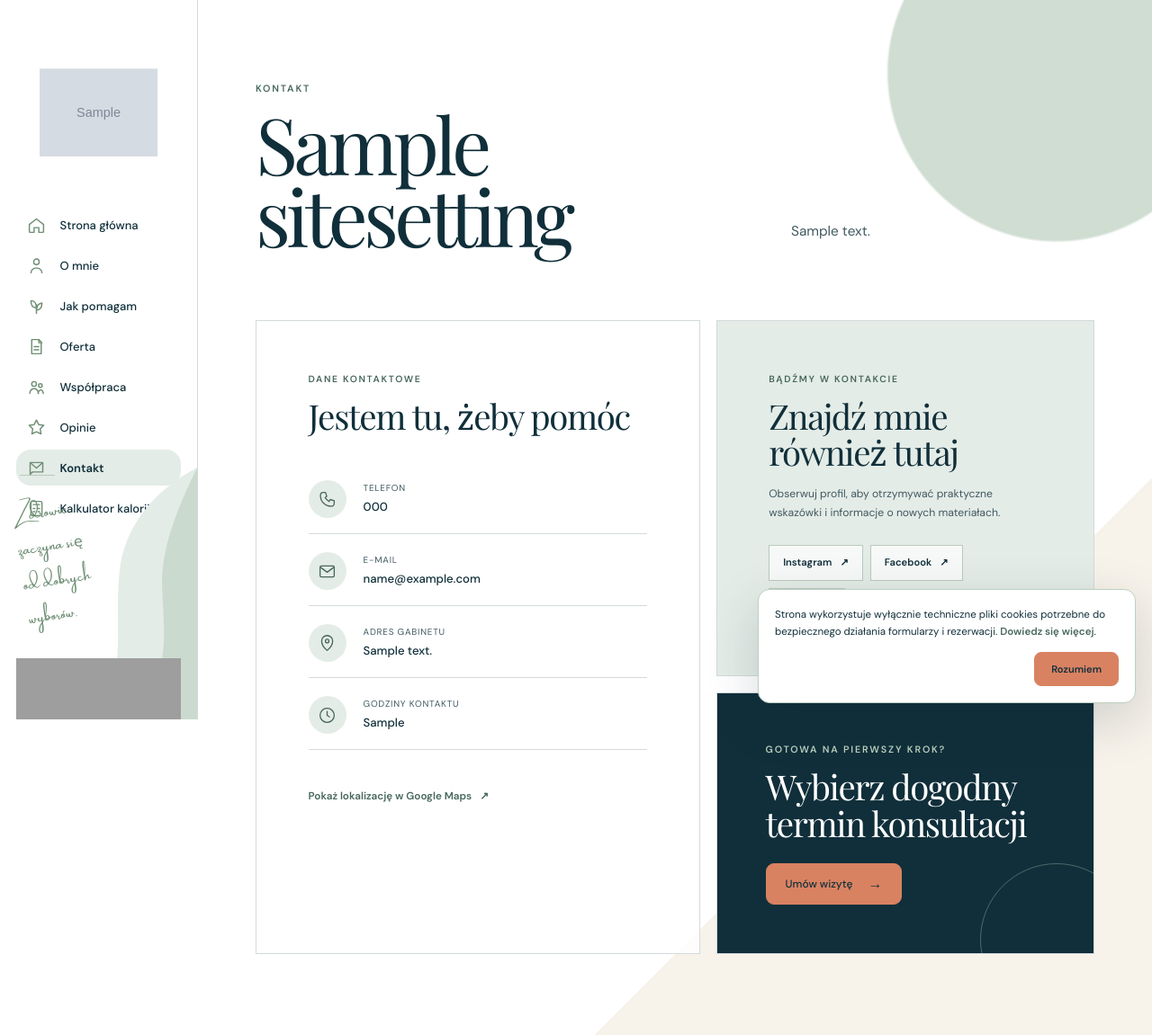
After one commit to BartoszPoluszczyk/Monika-WebSite, a Django app: page /kontakt/ in a window 1280 px wide. The commit adds this page. Shown: the whole page at 90% size. Run offline with Django 5.2, Linux system fonts and the light colour scheme; tables that the repository leaves empty hold one stand-in row (values such as "Sample post"); grey boxes marked "Sample" are stand-in pictures; some web fonts are replaced; grey boxes are pictures that could not be loaded.

Commit message:
Add admin-managed contact page

```diff
--- a/main/templates/main/about.html
+++ b/main/templates/main/about.html
@@ -130,7 +130,7 @@
                 Umów konsultację i sprawdźmy, jak mogę Ci pomóc.
             </p>
 
-            <a href="#" class="button-primary mt-2">
+            <a href="{% url 'contact' %}" class="button-primary mt-2">
                 Skontaktuj się
             </a>
 
--- a/main/templates/main/base.html
+++ b/main/templates/main/base.html
@@ -25,9 +25,9 @@
 
     <link
         rel="stylesheet"
-        href="{% static 'css/style.css' %}?v=seamless-sections-20260923"
+        href="{% static 'css/style.css' %}?v=contact-page-20260923"
     >
-    <link rel="stylesheet" href="{% static 'css/navigation.css' %}?v=navbar-photo-complete-20260910">
+    <link rel="stylesheet" href="{% static 'css/navigation.css' %}?v=contact-link-20260923">
     <link rel="preload" href="{% static 'fonts/amsterdam-one.ttf' %}" as="font" type="font/ttf" crossorigin>
 
     {% block extra_css %}{% endblock %}
--- /dev/null
+++ b/main/templates/main/contact.html
@@ -0,0 +1,106 @@
+{% extends "main/base.html" %}
+
+{% block title %}Kontakt | Dietetyk Monika{% endblock %}
+
+{% block content %}
+<section class="contact-page">
+    <div class="contact-page-inner">
+        <header class="contact-hero">
+            <div>
+                <p class="section-eyebrow">Kontakt</p>
+                <h1>{{ site_settings.contact_heading|default:"Porozmawiajmy o Twoim zdrowiu" }}</h1>
+            </div>
+            <p class="contact-hero-description">
+                {{ site_settings.contact_description|default:"Skontaktuj się ze mną w najwygodniejszy dla Ciebie sposób." }}
+            </p>
+        </header>
+
+        <div class="contact-layout">
+            <section class="contact-card contact-card--details" aria-labelledby="contact-details-title">
+                <p class="contact-card-kicker">Dane kontaktowe</p>
+                <h2 id="contact-details-title">Jestem tu, żeby pomóc</h2>
+
+                <address class="contact-methods">
+                    {% if site_settings.contact_phone %}
+                        <a class="contact-method" href="tel:{{ site_settings.contact_phone }}">
+                            <span class="contact-method-icon" aria-hidden="true">
+                                <svg viewBox="0 0 24 24"><path d="M7 3h3l1.5 5-2 1.5a15 15 0 0 0 5 5L16 12l5 1.5v3c0 2-1.5 4-4 4C9.5 20.5 3.5 14.5 3.5 7 3.5 4.5 5 3 7 3Z"/></svg>
+                            </span>
+                            <span><small>Telefon</small><strong>{{ site_settings.contact_phone }}</strong></span>
+                        </a>
+                    {% endif %}
+
+                    {% if site_settings.contact_email %}
+                        <a class="contact-method" href="mailto:{{ site_settings.contact_email }}">
+                            <span class="contact-method-icon" aria-hidden="true">
+                                <svg viewBox="0 0 24 24"><rect x="3" y="5" width="18" height="14" rx="1.5"/><path d="m4 7 8 6 8-6"/></svg>
+                            </span>
+                            <span><small>E-mail</small><strong>{{ site_settings.contact_email }}</strong></span>
+                        </a>
+                    {% endif %}
+
+                    {% if site_settings.contact_address %}
+                        <div class="contact-method">
+                            <span class="contact-method-icon" aria-hidden="true">
+                                <svg viewBox="0 0 24 24"><path d="M12 21s7-6 7-12a7 7 0 1 0-14 0c0 6 7 12 7 12Z"/><circle cx="12" cy="9" r="2.2"/></svg>
+                            </span>
+                            <span><small>Adres gabinetu</small><strong>{{ site_settings.contact_address|linebreaksbr }}</strong></span>
+                        </div>
+                    {% endif %}
+
+                    {% if site_settings.contact_hours %}
+                        <div class="contact-method">
+                            <span class="contact-method-icon" aria-hidden="true">
+                                <svg viewBox="0 0 24 24"><circle cx="12" cy="12" r="9"/><path d="M12 7v5l3 2"/></svg>
+                            </span>
+                            <span><small>Godziny kontaktu</small><strong>{{ site_settings.contact_hours|linebreaksbr }}</strong></span>
+                        </div>
+                    {% endif %}
+                </address>
+
+                {% if not site_settings.contact_phone and not site_settings.contact_email and not site_settings.contact_address and not site_settings.contact_hours %}
+                    <p class="contact-empty">Dane kontaktowe pojawią się tutaj wkrótce.</p>
+                {% endif %}
+
+                {% if site_settings.google_maps_url %}
+                    <a class="contact-map-link" href="{{ site_settings.google_maps_url }}" target="_blank" rel="noopener noreferrer">
+                        Pokaż lokalizację w Google Maps <span aria-hidden="true">↗</span>
+                    </a>
+                {% endif %}
+            </section>
+
+            <aside class="contact-side">
+                <section class="contact-card contact-card--social" aria-labelledby="contact-social-title">
+                    <p class="contact-card-kicker">Bądźmy w kontakcie</p>
+                    <h2 id="contact-social-title">Znajdź mnie również tutaj</h2>
+                    <p>Obserwuj profil, aby otrzymywać praktyczne wskazówki i informacje o nowych materiałach.</p>
+
+                    <div class="contact-social-links">
+                        {% if site_settings.instagram_url %}
+                            <a href="{{ site_settings.instagram_url }}" target="_blank" rel="noopener noreferrer">Instagram <span aria-hidden="true">↗</span></a>
+                        {% endif %}
+                        {% if site_settings.facebook_url %}
+                            <a href="{{ site_settings.facebook_url }}" target="_blank" rel="noopener noreferrer">Facebook <span aria-hidden="true">↗</span></a>
+                        {% endif %}
+                        {% if site_settings.tiktok_url %}
+                            <a href="{{ site_settings.tiktok_url }}" target="_blank" rel="noopener noreferrer">TikTok <span aria-hidden="true">↗</span></a>
+                        {% endif %}
+                    </div>
+
+                    {% if not site_settings.instagram_url and not site_settings.facebook_url and not site_settings.tiktok_url %}
+                        <p class="contact-empty">Linki do profili społecznościowych zostaną uzupełnione wkrótce.</p>
+                    {% endif %}
+                </section>
+
+                <section class="contact-booking-card">
+                    <p class="section-eyebrow">Gotowa na pierwszy krok?</p>
+                    <h2>Wybierz dogodny termin konsultacji</h2>
+                    <a class="button-primary" href="{% url 'booking:book' %}">
+                        Umów wizytę <span class="button-arrow" aria-hidden="true">→</span>
+                    </a>
+                </section>
+            </aside>
+        </div>
+    </div>
+</section>
+{% endblock %}
--- a/main/templates/main/partials/footer.html
+++ b/main/templates/main/partials/footer.html
@@ -5,6 +5,7 @@
             <p>Indywidualna dietoterapia i świadome wsparcie zdrowia.</p>
         </div>
         <nav class="site-footer-links" aria-label="Dokumenty i informacje prawne">
+            <a href="{% url 'contact' %}">Kontakt</a>
             <a href="{% url 'terms_of_service' %}">Regulamin</a>
             <a href="{% url 'privacy_policy' %}">Polityka prywatności</a>
             <a href="{% url 'cookie_policy' %}">Polityka cookies</a>
--- a/main/templates/main/partials/navbar.html
+++ b/main/templates/main/partials/navbar.html
@@ -45,6 +45,9 @@
                 <a class="navigation-link" data-scrollspy-target="opinie" href="{% url 'home' %}#opinie">
                     <svg class="navigation-icon" viewBox="0 0 24 24" aria-hidden="true"><path d="M12 17.3 6.2 20l1.1-6.4-4.6-4.5 6.4-.9L12 2.5l2.9 5.7 6.4.9-4.6 4.5 1.1 6.4z"/></svg><span>Opinie</span>
                 </a>
+                <a class="navigation-link{% if request.resolver_match.url_name == 'contact' %} is-active{% endif %}" href="{% url 'contact' %}" {% if request.resolver_match.url_name == 'contact' %}aria-current="page"{% endif %}>
+                    <svg class="navigation-icon" viewBox="0 0 24 24" aria-hidden="true"><path d="M4 5h16v12H7l-3 3z"/><path d="m5 6 7 6 7-6"/></svg><span>Kontakt</span>
+                </a>
                 <a class="navigation-link{% if request.resolver_match.url_name == 'calorie_calculator' %} is-active{% endif %}" href="{% url 'calorie_calculator' %}" {% if request.resolver_match.url_name == 'calorie_calculator' %}aria-current="page"{% endif %}>
                     <svg class="navigation-icon" viewBox="0 0 24 24" aria-hidden="true"><rect x="5" y="3" width="14" height="18" rx="1.5"/><path d="M8 7h8M8 12h2m4 0h2M8 16h2m4 0h2"/></svg><span>Kalkulator kalorii</span>
                 </a>
--- a/main/urls.py
+++ b/main/urls.py
@@ -4,6 +4,7 @@ from . import views
 urlpatterns = [
     path('', views.home, name = 'home'),
     path('o-mnie/', views.about, name = 'about'),
+    path('kontakt/', views.contact, name='contact'),
     path('kalkulator-kalorii/', views.calorie_calculator, name='calorie_calculator'),
     path('opinie/dodaj/', views.submit_testimonial, name='submit_testimonial'),
     path('newsletter/', views.newsletter_signup, name='newsletter_signup'),
--- a/main/views.py
+++ b/main/views.py
@@ -84,6 +84,11 @@ def about(request):
         "main/about.html",
         context,
     )
+
+
+@require_GET
+def contact(request):
+    return render(request, "main/contact.html")
 
 
 def submit_testimonial(request):
--- a/static/css/navigation.css
+++ b/static/css/navigation.css
@@ -179,7 +179,7 @@
         padding: 0;
     }
     .navigation-links {
-        grid-template-rows: repeat(6, 1fr);
+        grid-template-rows: repeat(8, minmax(40px, 1fr));
         gap: 5px;
         padding: 0 8% 9px;
     }
--- a/static/css/style.css
+++ b/static/css/style.css
@@ -2675,3 +2675,215 @@ a {
 .site-main-home + .site-footer {
     margin-top: 0;
 }
+
+
+/* Kontakt */
+.contact-page {
+    min-height: calc(100vh - 180px);
+    padding: clamp(48px, 7vw, 104px) clamp(18px, 5vw, 76px);
+    background:
+        radial-gradient(circle at 90% 7%, rgba(189, 208, 192, 0.72) 0 13%, transparent 13.2%),
+        linear-gradient(135deg, var(--palette-white) 0 72%, #f7f2ea 72% 100%);
+}
+
+.contact-page-inner {
+    width: min(100%, 1220px);
+    margin-inline: auto;
+}
+
+.contact-hero {
+    display: grid;
+    grid-template-columns: minmax(0, 1.2fr) minmax(280px, 0.8fr);
+    align-items: end;
+    gap: clamp(32px, 7vw, 100px);
+}
+
+.contact-hero h1 {
+    max-width: 12ch;
+    margin: 0;
+    font-family: var(--font-heading);
+    font-size: clamp(3rem, 6.8vw, 6.8rem);
+    font-weight: 400;
+    letter-spacing: -0.055em;
+    line-height: 0.92;
+}
+
+.contact-hero-description {
+    max-width: 47ch;
+    margin: 0 0 8px;
+    color: var(--color-text-secondary);
+    font-size: clamp(0.84rem, 1.2vw, 1rem);
+    line-height: 1.75;
+}
+
+.contact-layout {
+    margin-top: clamp(42px, 6vw, 78px);
+    display: grid;
+    grid-template-columns: minmax(0, 1.08fr) minmax(320px, 0.92fr);
+    gap: 18px;
+}
+
+.contact-card,
+.contact-booking-card {
+    border: 1px solid var(--color-border-subtle);
+    background: rgba(255, 255, 255, 0.88);
+}
+
+.contact-card { padding: clamp(28px, 4.5vw, 58px); }
+.contact-card--details { min-height: 100%; }
+
+.contact-card-kicker {
+    margin: 0 0 12px;
+    color: var(--color-accent-strong);
+    font-size: 0.65rem;
+    font-weight: 600;
+    letter-spacing: 0.16em;
+    text-transform: uppercase;
+}
+
+.contact-card h2,
+.contact-booking-card h2 {
+    margin: 0;
+    font-family: var(--font-heading);
+    font-size: clamp(2rem, 3vw, 3.25rem);
+    font-weight: 400;
+    letter-spacing: -0.035em;
+    line-height: 1.05;
+}
+
+.contact-methods {
+    margin-top: 35px;
+    display: grid;
+    gap: 3px;
+    font-style: normal;
+}
+
+.contact-method {
+    min-width: 0;
+    padding: 17px 0;
+    display: grid;
+    grid-template-columns: 46px minmax(0, 1fr);
+    align-items: center;
+    gap: 15px;
+    border-bottom: 1px solid var(--color-border-subtle);
+}
+
+a.contact-method { transition: color var(--transition), padding-left var(--transition); }
+a.contact-method:hover { padding-left: 5px; color: var(--color-accent-strong); }
+
+.contact-method-icon {
+    width: 42px;
+    height: 42px;
+    display: grid;
+    place-items: center;
+    border-radius: 50%;
+    background: var(--palette-green-pastel);
+    color: var(--color-accent-strong);
+}
+
+.contact-method-icon svg {
+    width: 21px;
+    height: 21px;
+    fill: none;
+    stroke: currentColor;
+    stroke-width: 1.5;
+    stroke-linecap: round;
+    stroke-linejoin: round;
+}
+
+.contact-method small,
+.contact-method strong { display: block; overflow-wrap: anywhere; }
+.contact-method small { color: var(--color-text-secondary); font-size: 0.62rem; letter-spacing: 0.08em; text-transform: uppercase; }
+.contact-method strong { margin-top: 4px; font-size: 0.82rem; font-weight: 500; line-height: 1.55; }
+
+.contact-map-link {
+    margin-top: 27px;
+    display: inline-flex;
+    align-items: center;
+    gap: 9px;
+    color: var(--color-accent-strong);
+    font-size: 0.73rem;
+    font-weight: 600;
+}
+
+.contact-map-link:hover { color: var(--palette-navy); }
+.contact-side { display: grid; gap: 18px; }
+.contact-card--social { background: var(--palette-green-pastel); }
+
+.contact-card--social > p:not(.contact-card-kicker):not(.contact-empty) {
+    margin: 17px 0 0;
+    color: var(--color-text-secondary);
+    font-size: 0.76rem;
+    line-height: 1.7;
+}
+
+.contact-social-links {
+    margin-top: 25px;
+    display: flex;
+    flex-wrap: wrap;
+    gap: 8px;
+}
+
+.contact-social-links a {
+    min-height: 40px;
+    padding: 10px 15px;
+    display: inline-flex;
+    align-items: center;
+    gap: 9px;
+    border: 1px solid var(--color-border-emphasis);
+    background: rgba(255, 255, 255, 0.72);
+    font-size: 0.7rem;
+    font-weight: 600;
+    transition: background-color var(--transition), border-color var(--transition);
+}
+
+.contact-social-links a:hover { border-color: var(--color-accent); background: var(--palette-white); }
+
+.contact-booking-card {
+    position: relative;
+    padding: clamp(30px, 4.5vw, 54px);
+    overflow: hidden;
+    background: var(--palette-navy);
+    color: var(--palette-white);
+}
+
+.contact-booking-card::after {
+    content: "";
+    position: absolute;
+    right: -44px;
+    bottom: -70px;
+    width: 170px;
+    height: 170px;
+    border: 1px solid rgba(189, 208, 192, 0.35);
+    border-radius: 50%;
+}
+
+.contact-booking-card .section-eyebrow { color: var(--palette-green-pastel-strong); }
+.contact-booking-card h2 { position: relative; z-index: 1; max-width: 13ch; color: var(--palette-white); }
+.contact-booking-card .button-primary { position: relative; z-index: 1; margin-top: 25px; }
+
+.contact-empty {
+    margin: 24px 0 0;
+    color: var(--color-text-secondary);
+    font-size: 0.75rem;
+    line-height: 1.7;
+}
+
+@media (max-width: 820px) {
+    .contact-hero,
+    .contact-layout { grid-template-columns: 1fr; }
+    .contact-hero { align-items: start; gap: 23px; }
+    .contact-hero-description { max-width: 58ch; }
+}
+
+@media (max-width: 520px) {
+    .contact-page { padding: 42px 12px; }
+    .contact-card,
+    .contact-booking-card { padding: 27px 20px; }
+    .contact-hero h1 { font-size: clamp(2.75rem, 14vw, 4rem); }
+}
+
+@media (prefers-reduced-motion: reduce) {
+    a.contact-method,
+    .contact-social-links a { transition: none; }
+}
```
Also changed, not shown: main/admin.py (+21 -2 lines), main/models.py (+49 -0 lines), main/tests_contact_page.py (added, +44 -0 lines), main/migrations/0017_sitesettings_contact_address_and_more.py (added).
